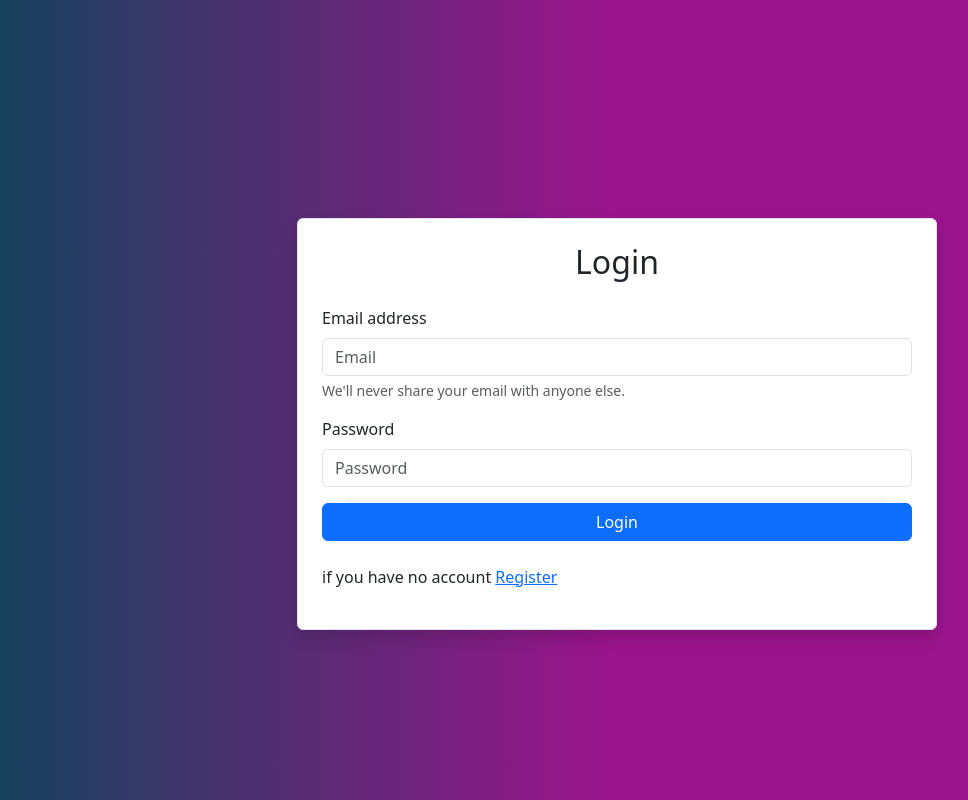
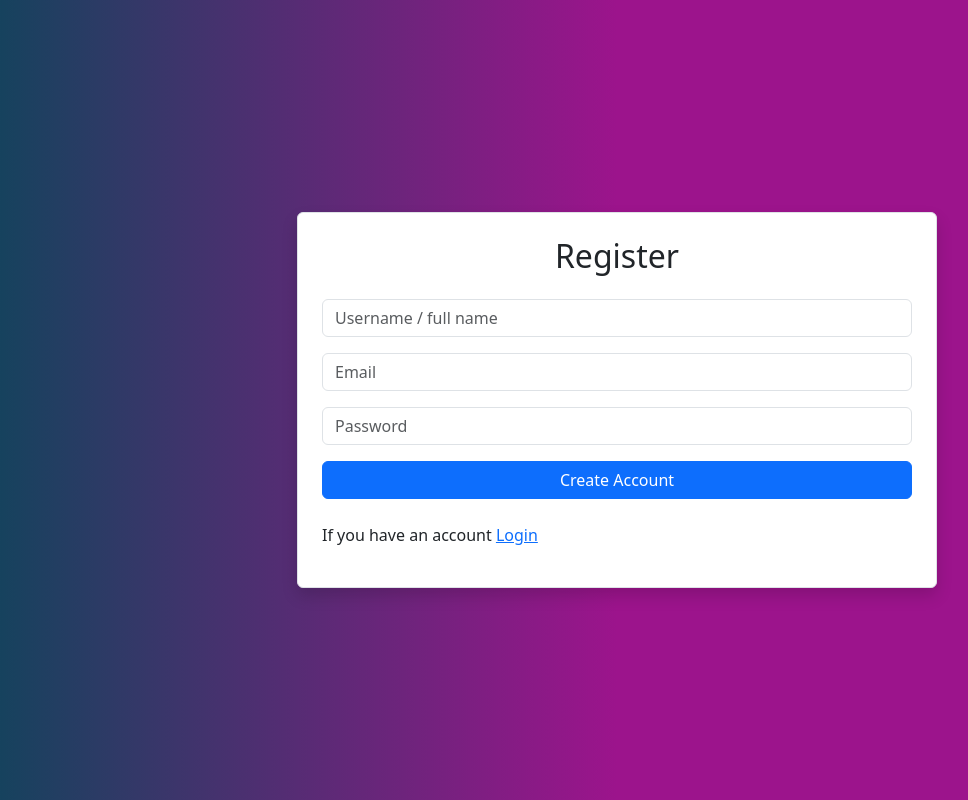
Before and after one commit to shoaib900/mcqapp, a React (Create React App) app: page /mcqapp/register in a window 1280 px wide. Before the commit this address led to /login. Shown: the whole page, without its empty margins (23-991 px from the left). Built offline with nearby package versions, Linux system fonts and the light colour scheme.

Commit message:
update data

```diff
--- a/src/App.js
+++ b/src/App.js
@@ -19,12 +19,12 @@ const App = () => {
     <Router>
       <div>
         <Routes>
-          <Route path="*" element={ user ? <Quiz /> : <Navigate to="/login" /> } />
-          <Route path="/register" element={<Register />} />
-          <Route path="/login" element={<Login />} />
-          <Route path="/result" element={<Result />} />
+          <Route path="*" element={ user ? <Quiz /> : <Navigate to="/mcqapp/login" /> } />
+          <Route path="/mcqapp/register" element={<Register />} />
+          <Route path="/mcqapp/login" element={<Login />} />
+          <Route path="/mcqapp/result" element={<Result />} />
           {/* <Route path="/admin" element={ <Admin /> } /> */}
-          <Route default path="/" element={<Quiz /> } />
+          <Route default path="/mcqapp/home" element={<Quiz /> } />
 
         </Routes>
       </div>
--- a/src/auth/Login.js
+++ b/src/auth/Login.js
@@ -22,7 +22,7 @@ function Login() {
         );
 
 
-        navigate("/");
+        navigate("/mcqapp/home");
     };
 
     return (
@@ -51,7 +51,7 @@ function Login() {
                     </div>
 
                     <button className="btn btn-primary">Login</button> <br />
-                    <p>if you have no account <Link to="/register">Register</Link></p>
+                    <p>if you have no account <Link to="/mcqapp/register">Register</Link></p>
                 </form>
             </div>
     );
--- a/src/auth/Register.js
+++ b/src/auth/Register.js
@@ -61,7 +61,7 @@ function Register() {
                 />
 
                 <button className="btn btn-primary" >Create Account</button> <br />
-                <p>If you have an account <Link to="/login">Login</Link></p>
+                <p>If you have an account <Link to="/mcqapp/login">Login</Link></p>
             </form>
         </div>
     );
--- a/src/pages/Quiz.js
+++ b/src/pages/Quiz.js
@@ -61,7 +61,7 @@ function Quiz() {
         // localStorage.setItem("name", name);
 
         // window.location.href = "/result";
-        navigate("/result");
+        navigate("/mcqapp/result");
     };
 
     return (
```
